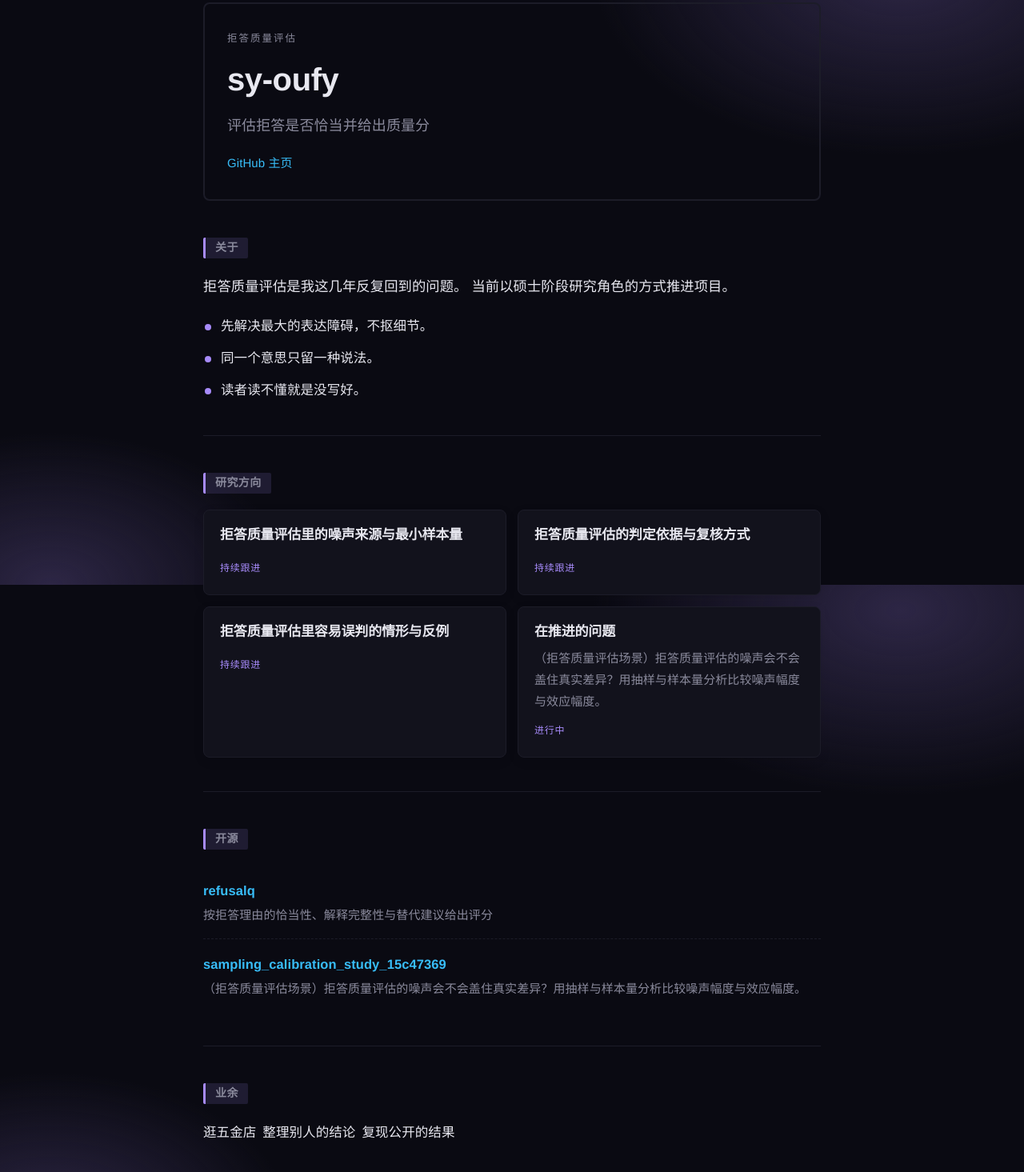
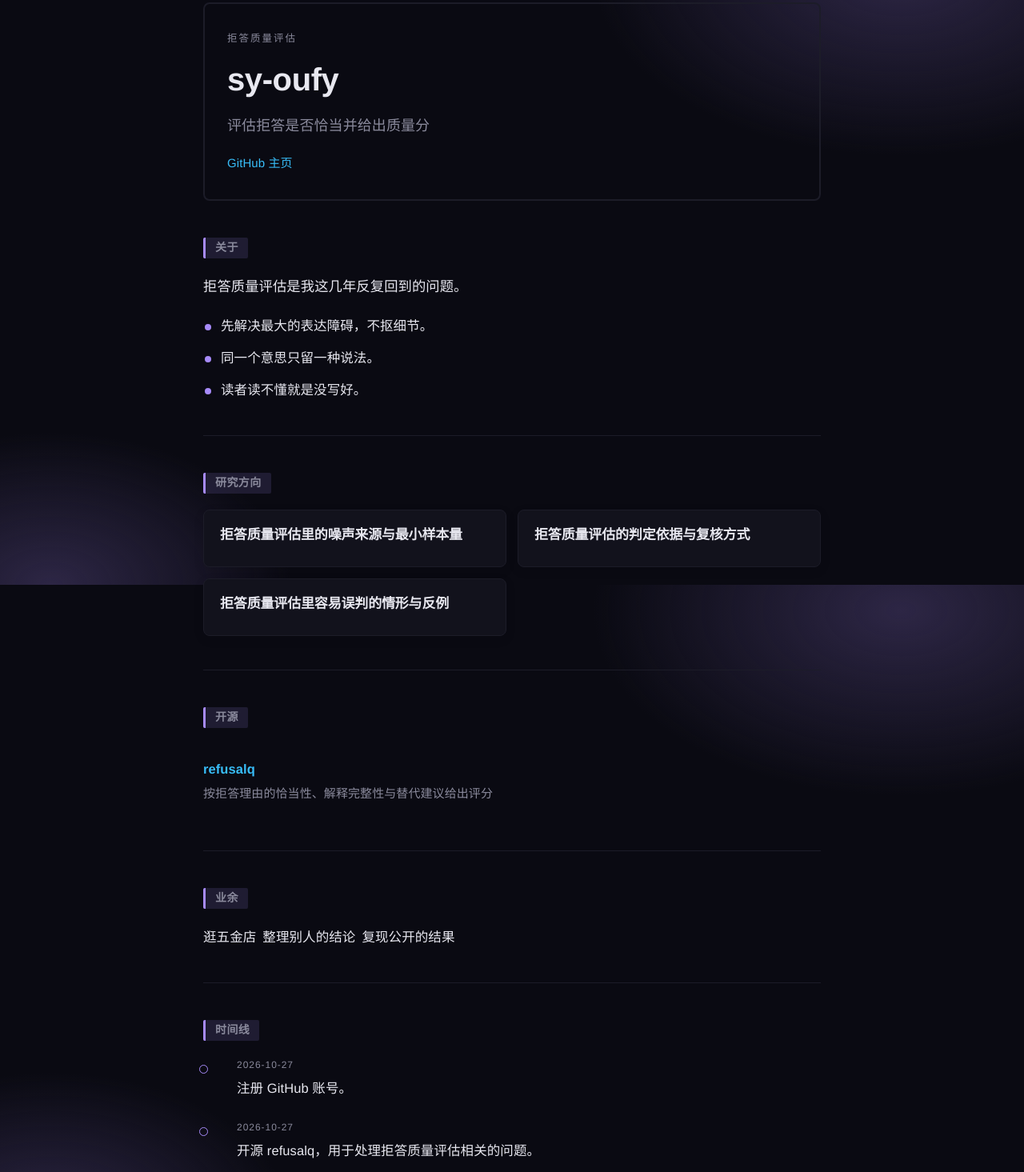
Before and after one commit to sy-oufy/sy-oufy.github.io, a plain HTML site: page index.html in a window 1280 px wide. Shown: the part 69-1534 px from the top of the page at 80% size. Drawn offline with Linux system fonts and the light colour scheme.

```diff
--- a/index.html
+++ b/index.html
@@ -76,7 +76,7 @@
 
 <section class="about" id="about">
   <h2>关于</h2>
-  <p>拒答质量评估是我这几年反复回到的问题。 当前以硕士阶段研究角色的方式推进项目。</p>
+  <p>拒答质量评估是我这几年反复回到的问题。</p>
   <ul class="traits">
     <li>先解决最大的表达障碍，不抠细节。</li>
     <li>同一个意思只留一种说法。</li>
@@ -89,20 +89,12 @@
   <div class="grid two">
     <article class="card">
       <h3>拒答质量评估里的噪声来源与最小样本量</h3>
-      <span class="status">持续跟进</span>
     </article>
     <article class="card">
       <h3>拒答质量评估的判定依据与复核方式</h3>
-      <span class="status">持续跟进</span>
     </article>
     <article class="card">
       <h3>拒答质量评估里容易误判的情形与反例</h3>
-      <span class="status">持续跟进</span>
-    </article>
-    <article class="card">
-      <h3>在推进的问题</h3>
-      <p>（拒答质量评估场景）拒答质量评估的噪声会不会盖住真实差异？用抽样与样本量分析比较噪声幅度与效应幅度。</p>
-      <span class="status">进行中</span>
     </article>
   </div>
 </section>
@@ -112,9 +104,6 @@
   <ul class="repos">
     <li><div class="name"><a href="https://github.com/sy-oufy/refusalq" rel="noopener">refusalq</a></div>
       <div class="desc">按拒答理由的恰当性、解释完整性与替代建议给出评分</div>
-    </li>
-    <li><div class="name"><a href="https://github.com/sy-oufy/sampling_calibration_study_15c47369" rel="noopener">sampling_calibration_study_15c47369</a></div>
-      <div class="desc">（拒答质量评估场景）拒答质量评估的噪声会不会盖住真实差异？用抽样与样本量分析比较噪声幅度与效应幅度。</div>
     </li>
   </ul>
 </section>
```
